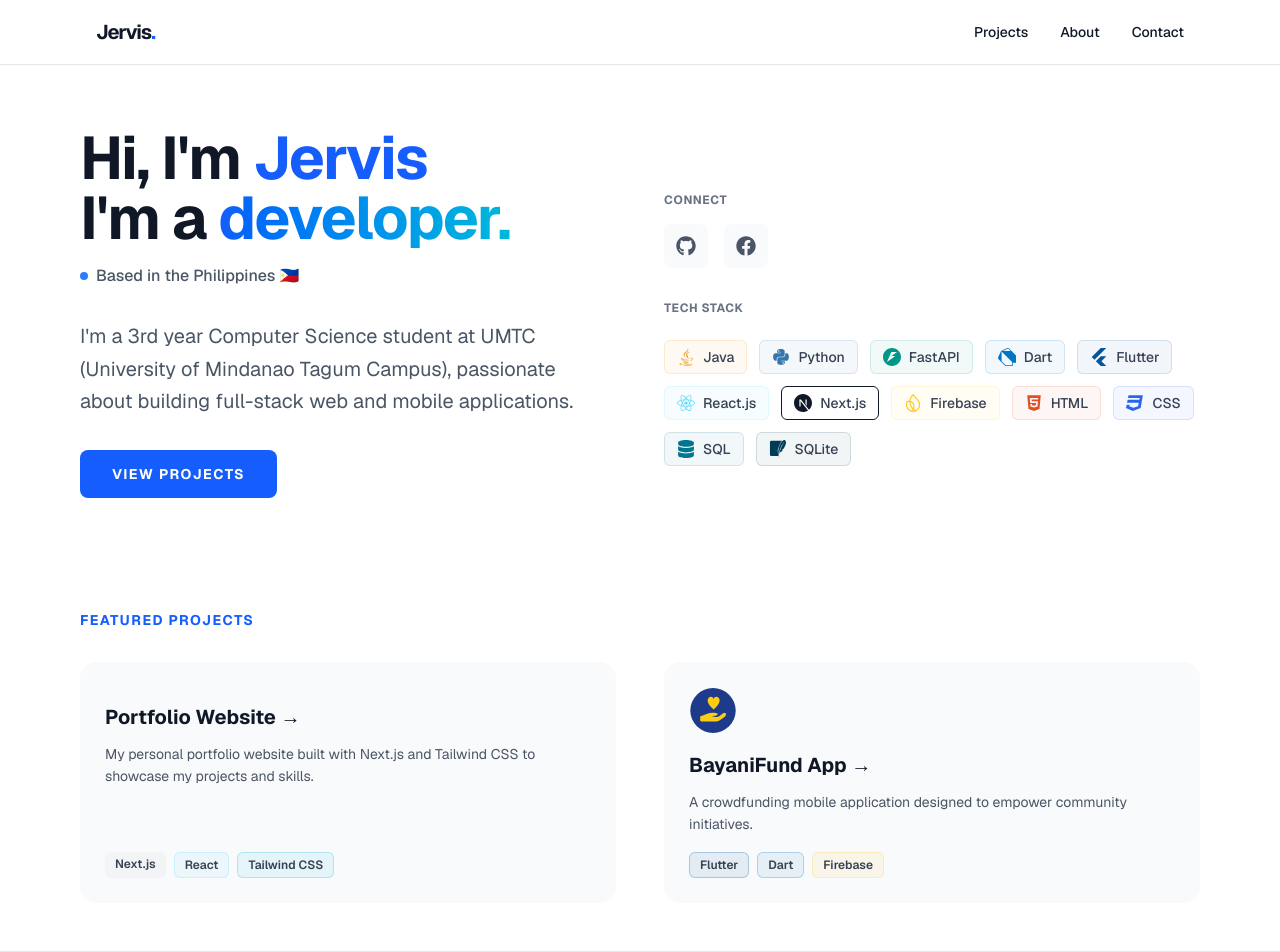
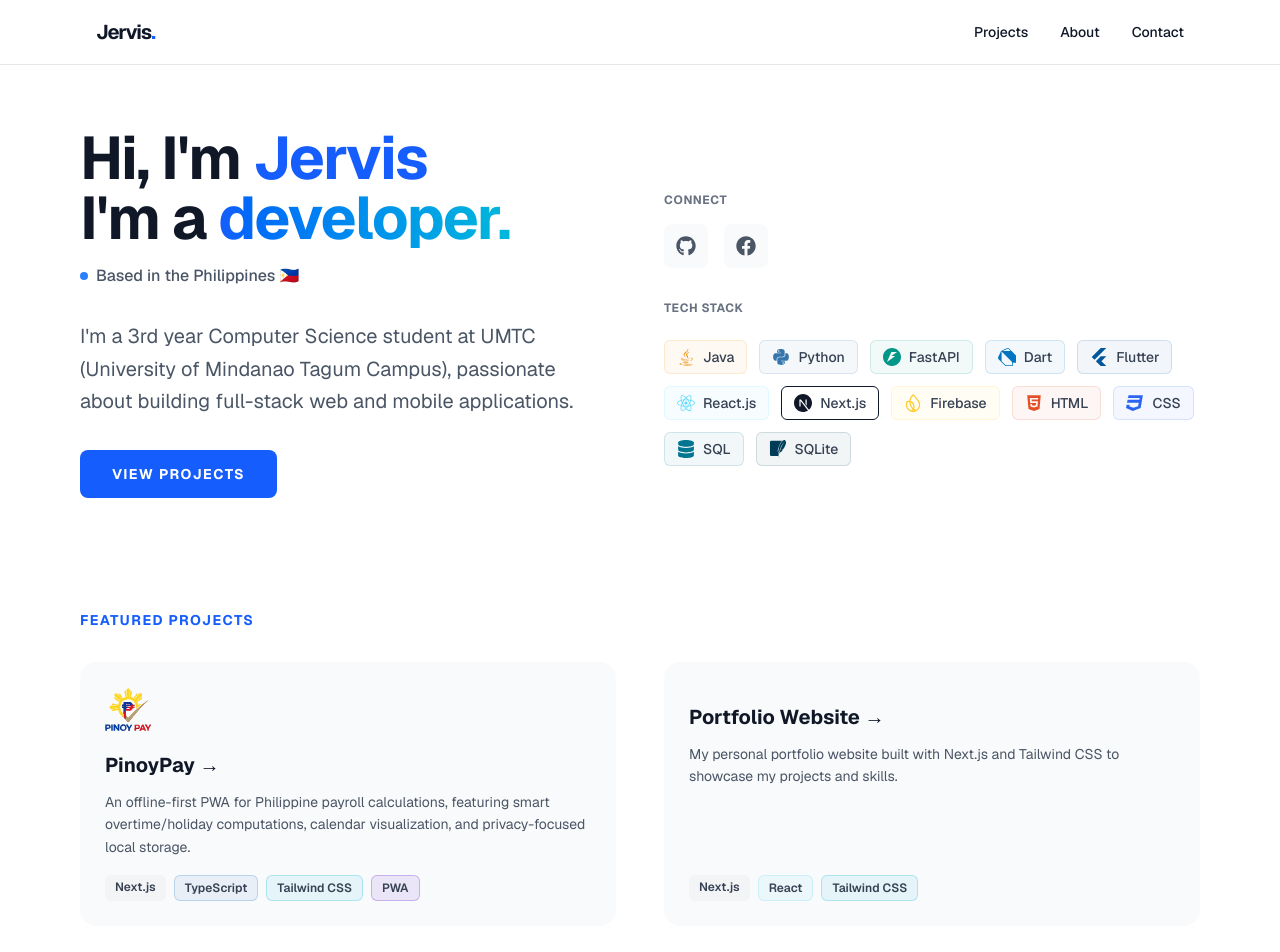
Before and after one commit to Jervis-UMTC/my-portfolio, a Next.js app: page / in a window 1280 px wide. Shown: the top 952 px of the page. Built offline with nearby package versions, Linux system fonts and the light colour scheme.

Commit message:
feat: added new project to Projects

```diff
--- a/app/components/Projects.tsx
+++ b/app/components/Projects.tsx
@@ -12,6 +12,13 @@ interface Project {
 }
 
 const projects: Project[] = [
+  {
+    title: "PinoyPay",
+    description: "An offline-first PWA for Philippine payroll calculations, featuring smart overtime/holiday computations, calendar visualization, and privacy-focused local storage.",
+    tech: ["Next.js", "TypeScript", "Tailwind CSS", "PWA"],
+    link: "https://github.com/Jervis-UMTC/pinoy-pay",
+    image: "/assets/pinoypay.svg",
+  },
   {
     title: "Portfolio Website",
     description: "My personal portfolio website built with Next.js and Tailwind CSS to showcase my projects and skills.",
@@ -36,6 +43,8 @@ export default function Projects() {
     "Flutter": "#02569b",
     "Dart": "#0175c2",
     "Firebase": "#ffca28",
+    "TypeScript": "#3178C6",
+    "PWA": "#5A0FC8",
   };
 
   const getTechStyle = (tech: string) => {
```
Also changed, not shown: public/assets/pinoypay.svg (added).
